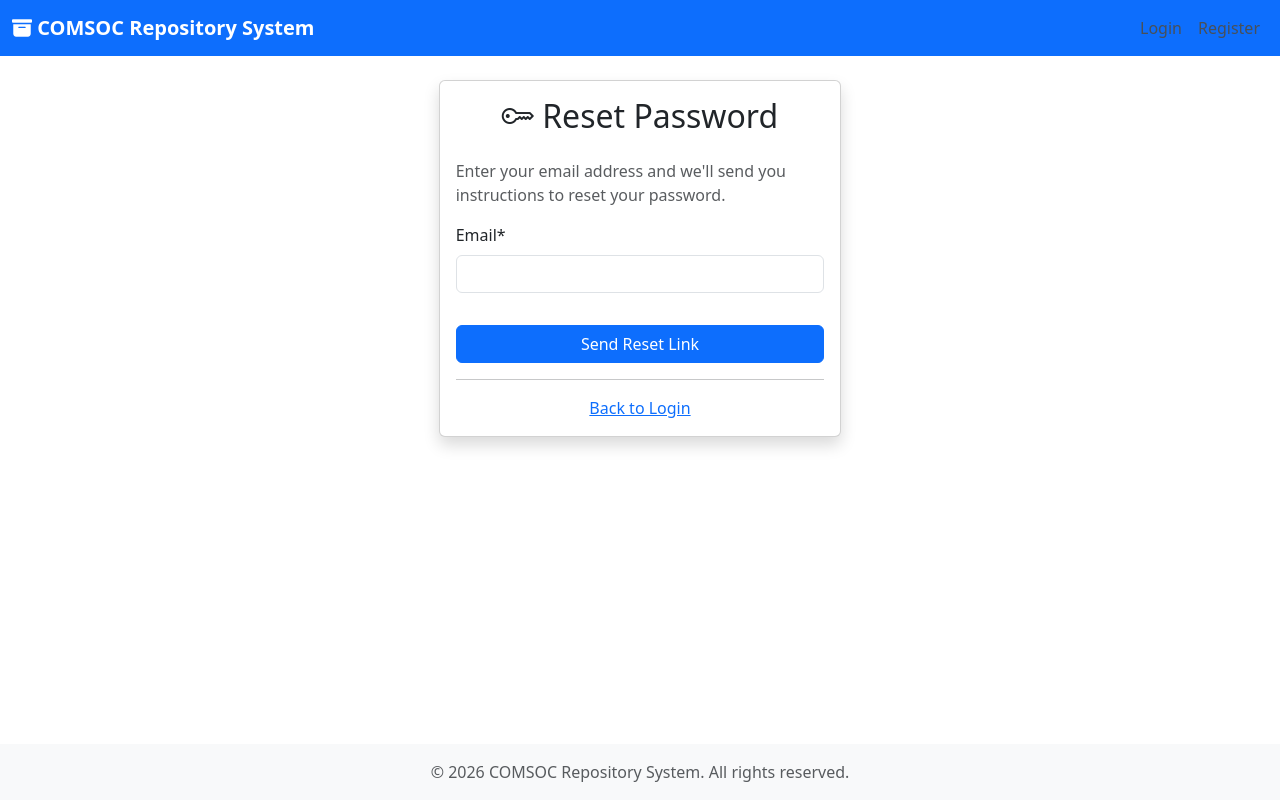
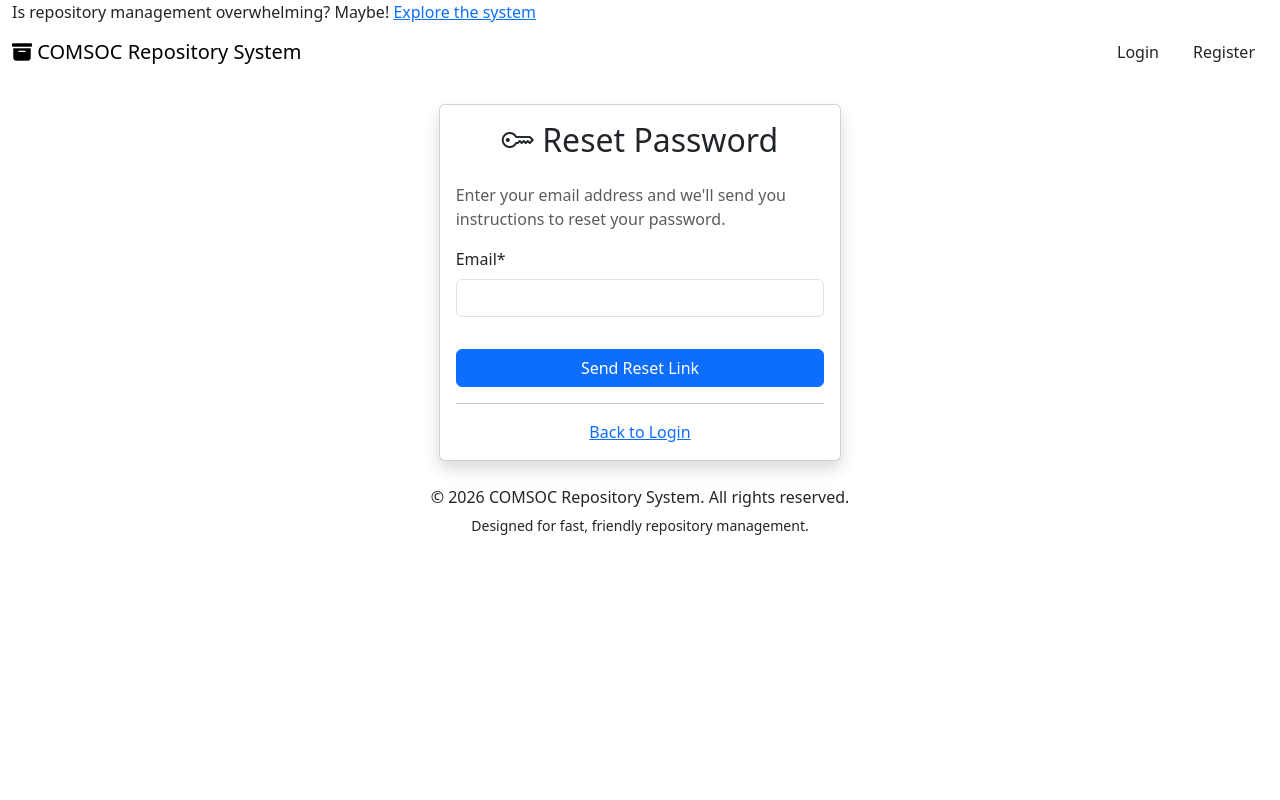
Before and after one commit to wimby-lab/repository-sys, a Django app: page /accounts/password-reset/ in a window 1280 px wide. Run offline with Django 5.2, Linux system fonts and the light colour scheme; some libraries are stand-ins or nearby versions.

Commit message:
Update base.html to include the latest HTML structure and styles.

```diff
--- a/templates/base.html
+++ b/templates/base.html
@@ -9,40 +9,27 @@
     <link href="https://cdn.jsdelivr.net/npm/bootstrap@5.3.2/dist/css/bootstrap.min.css" rel="stylesheet">
     <!-- Bootstrap Icons -->
     <link rel="stylesheet" href="https://cdn.jsdelivr.net/npm/bootstrap-icons@1.11.2/font/bootstrap-icons.css">
+    <!-- Google Fonts -->
+    <link rel="stylesheet" href="https://fonts.googleapis.com/css2?family=Plus+Jakarta+Sans:wght@400;500;600;700&display=swap">
 
     {% load static %}
-    <style>
-        body {
-            min-height: 100vh;
-            display: flex;
-            flex-direction: column;
-        }
-        .content {
-            flex: 1;
-        }
-        .navbar-brand {
-            font-weight: bold;
-        }
-        .sidebar {
-            min-height: calc(100vh - 56px);
-            background-color: #f8f9fa;
-        }
-        .nav-link {
-            color: #495057;
-        }
-        .nav-link:hover, .nav-link.active {
-            color: #0d6efd;
-            background-color: #e9ecef;
-        }
-    </style>
+    <link rel="stylesheet" href="{% static 'styles/theme.css' %}">
     {% block extra_css %}{% endblock %}
 </head>
-<body>
+<body class="app-body">
+    <div class="promo-bar">
+        <div class="container-fluid">
+            <span>Is repository management overwhelming? Maybe! </span>
+            <a href="https://github.com/wimby-lab/repository-sys" target="_blank" rel="noopener">Explore the system</a>
+        </div>
+    </div>
+
     <!-- Navigation Bar -->
-    <nav class="navbar navbar-expand-lg navbar-dark bg-primary">
+    <nav class="navbar navbar-expand-lg main-nav">
         <div class="container-fluid">
             <a class="navbar-brand" href="{% url 'dashboard:index' %}">
-                <i class="bi bi-archive-fill"></i> COMSOC Repository System
+                <span class="brand-icon"><i class="bi bi-archive-fill"></i></span>
+                COMSOC Repository System
             </a>
             <button class="navbar-toggler" type="button" data-bs-toggle="collapse" data-bs-target="#navbarNav">
                 <span class="navbar-toggler-icon"></span>
@@ -51,26 +38,26 @@
                 {% if user.is_authenticated %}
                 <ul class="navbar-nav me-auto">
                     <li class="nav-item">
-                        <a class="nav-link" href="{% url 'dashboard:index' %}">
+                        <a class="nav-link nav-main-link" href="{% url 'dashboard:index' %}">
                             <i class="bi bi-house"></i> Dashboard
                         </a>
                     </li>
                     <li class="nav-item">
-                        <a class="nav-link" href="{% url 'documents:document_list' %}">
+                        <a class="nav-link nav-main-link" href="{% url 'documents:document_list' %}">
                             <i class="bi bi-file-earmark-text"></i> Documents
                         </a>
                     </li>
                     <li class="nav-item">
-                        <a class="nav-link" href="{% url 'documents:document_upload' %}">
+                        <a class="nav-link nav-main-link" href="{% url 'documents:document_upload' %}">
                             <i class="bi bi-upload"></i> Upload
                         </a>
                     </li>
                     {% if user.is_admin or user.is_manager %}
                     <li class="nav-item dropdown">
-                        <a class="nav-link dropdown-toggle" href="#" id="reportsDropdown" role="button" data-bs-toggle="dropdown">
+                        <a class="nav-link nav-main-link dropdown-toggle" href="#" id="reportsDropdown" role="button" data-bs-toggle="dropdown">
                             <i class="bi bi-graph-up"></i> Reports
                         </a>
-                        <ul class="dropdown-menu">
+                        <ul class="dropdown-menu shadow-sm">
                             <li><a class="dropdown-item" href="{% url 'reports:document_inventory' %}">Document Inventory</a></li>
                             <li><a class="dropdown-item" href="{% url 'reports:activity_report' %}">Activity Report</a></li>
                         </ul>
@@ -78,21 +65,21 @@
                     {% endif %}
                     {% if user.is_admin %}
                     <li class="nav-item">
-                        <a class="nav-link" href="{% url 'accounts:role_management' %}">
+                        <a class="nav-link nav-main-link" href="{% url 'accounts:role_management' %}">
                             <i class="bi bi-people"></i> Roles
                         </a>
                     </li>
                     {% endif %}
                 </ul>
-                <ul class="navbar-nav">
+                <ul class="navbar-nav ms-auto align-items-lg-center">
                     <li class="nav-item dropdown">
-                        <a class="nav-link dropdown-toggle" href="#" id="userDropdown" role="button" data-bs-toggle="dropdown">
+                        <a class="nav-link nav-main-link dropdown-toggle" href="#" id="userDropdown" role="button" data-bs-toggle="dropdown">
                             <i class="bi bi-person-circle"></i> {{ user.username }}
                             {% if user.role %}
-                                <span class="badge bg-light text-dark">{{ user.role }}</span>
+                                <span class="badge role-badge">{{ user.role }}</span>
                             {% endif %}
                         </a>
-                        <ul class="dropdown-menu dropdown-menu-end">
+                        <ul class="dropdown-menu dropdown-menu-end shadow-sm">
                             <li><a class="dropdown-item" href="{% url 'admin:index' %}">Admin Panel</a></li>
                             <li><hr class="dropdown-divider"></li>
                             <li><a class="dropdown-item" href="{% url 'accounts:logout' %}">Logout</a></li>
@@ -100,12 +87,12 @@
                     </li>
                 </ul>
                 {% else %}
-                <ul class="navbar-nav ms-auto">
+                <ul class="navbar-nav ms-auto align-items-lg-center">
                     <li class="nav-item">
-                        <a class="nav-link" href="{% url 'accounts:login' %}">Login</a>
+                        <a class="btn btn-pill btn-soft" href="{% url 'accounts:login' %}">Login</a>
                     </li>
-                    <li class="nav-item">
-                        <a class="nav-link" href="{% url 'accounts:register' %}">Register</a>
+                    <li class="nav-item ms-lg-2">
+                        <a class="btn btn-pill btn-gradient" href="{% url 'accounts:register' %}">Register</a>
                     </li>
                 </ul>
                 {% endif %}
@@ -135,9 +122,10 @@
     </div>
 
     <!-- Footer -->
-    <footer class="bg-light py-3 mt-auto">
+    <footer class="site-footer mt-auto">
         <div class="container text-center">
-            <p class="text-muted mb-0">&copy; 2026 COMSOC Repository System. All rights reserved.</p>
+            <p class="mb-1">&copy; 2026 COMSOC Repository System. All rights reserved.</p>
+            <small>Designed for fast, friendly repository management.</small>
         </div>
     </footer>
 
```
